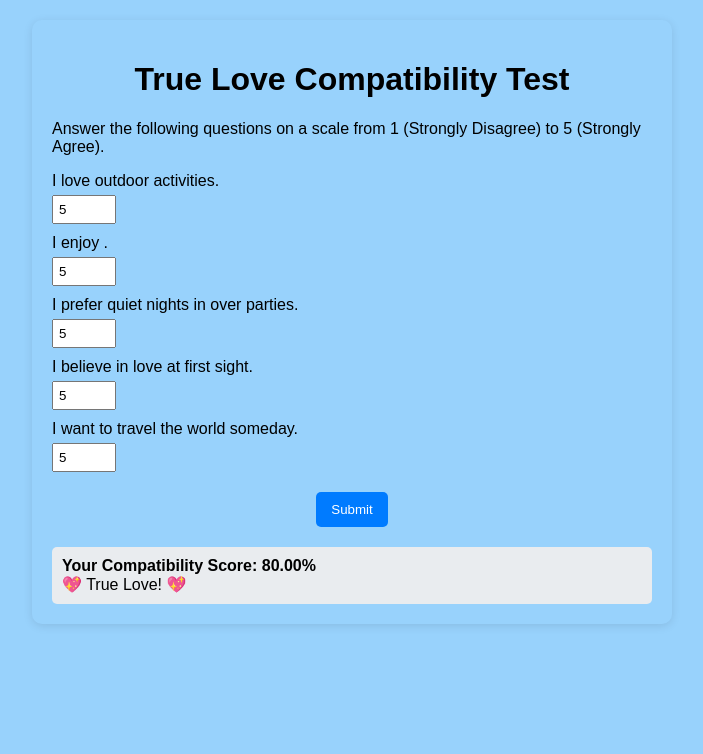
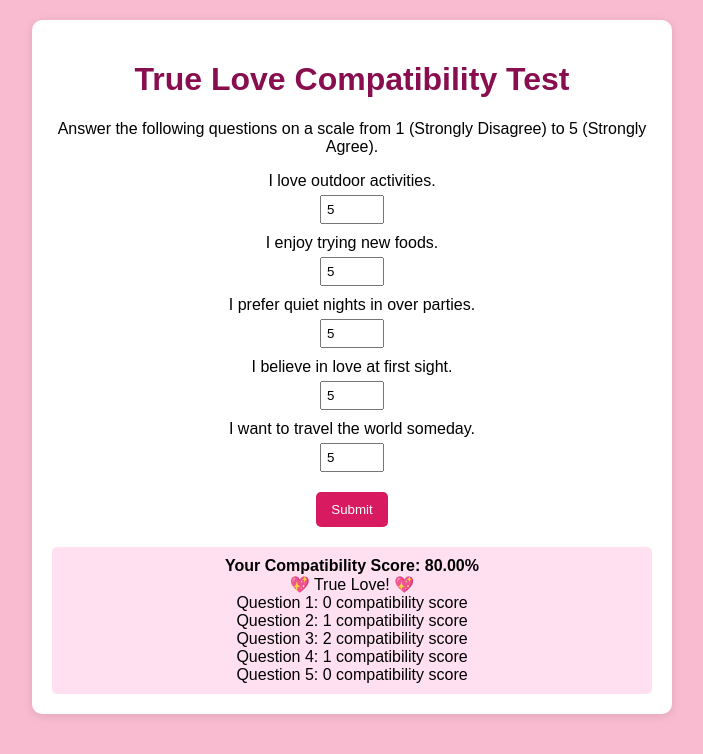
Before and after one commit to danielaalvarez12/matchmaker, a plain HTML site: page index.html in a window 1280 px wide. Both pictures are taken after typing "5", "5", "5", "5", "5" into the empty fields and a click on the button "Submit". Shown: the whole page, without its empty margins (288-991 px from the left). Drawn offline with Linux system fonts and the light colour scheme.

Commit message:
Update index.html

```diff
--- a/index.html
+++ b/index.html
@@ -3,19 +3,22 @@
 <head>
     <meta charset="UTF-8">
     <meta name="viewport" content="width=device-width, initial-scale=1.0">
-    <title>💖 True Love Compatibility Test 💖</title>
+    <title>True Love Compatibility Test</title>
     <style>
         body {
             font-family: Arial, sans-serif;
-            background-color: #98d2fc;
+            background-color: #f8bbd0; /* Light pink background */
             margin: 0;
             padding: 20px;
-            <img src="https://media.giphy.com/media/UVk5yzljef0kGiayL1/giphy.gif?cid=790b7611wyo6bo7av1zjauawh29fk51epnf8w4qjpplyvp7r&ep=v1_gifs_search&rid=giphy.gif&ct=g" alt="Cute">}
-        h1 {text-align: center;}
+            text-align: center;
+        }
+        h1 {
+            color: #880e4f; /* Dark pink */
+        }
         .container {
             max-width: 600px;
             margin: auto;
-            background-color; #yellow;
+            background: white;
             padding: 20px;
             border-radius: 10px;
             box-shadow: 0 2px 10px rgba(0, 0, 0, 0.1);
@@ -32,20 +35,24 @@
             display: block;
             margin: 20px auto;
             padding: 10px 15px;
-            background-color: #007bff;
+            background-color: #d81b60; /* Darker pink */
             color: white;
             border: none;
             border-radius: 5px;
             cursor: pointer;
         }
         button:hover {
-            background-color: #0056b3;
+            background-color: #c2185b;
         }
         .result {
             margin-top: 20px;
             padding: 10px;
-            background: #e9ecef;
+            background: #ffe0f0; /* Lighter pink */
             border-radius: 5px;
+        }
+        img {
+            max-width: 100px; /* Adjust size of GIF */
+            height: auto;
         }
     </style>
 </head>
@@ -63,9 +70,10 @@
     </div>
 
     <script>
+        // Constants
         const QUESTIONS = [
             { question: "I love outdoor activities.", answer: 5 },
-            { question: "I enjoy .", answer: 4 },
+            { question: "I enjoy trying new foods.", answer: 4 },
             { question: "I prefer quiet nights in over parties.", answer: 3 },
             { question: "I believe in love at first sight.", answer: 4 },
             { question: "I want to travel the world someday.", answer: 5 }
@@ -77,6 +85,7 @@
             runAway: 0
         };
 
+        // Function to create question elements
         function createQuestionElements() {
             const questionContainer = document.getElementById("questions");
             QUESTIONS.forEach((q, index) => {
@@ -87,6 +96,7 @@
             });
         }
 
+        // Validation function
         function validate() {
             for (let i = 0; i < QUESTIONS.length; i++) {
                 const answer = document.getElementById(`answer${i}`).value;
@@ -98,6 +108,7 @@
             return true;
         }
 
+        // Calculate compatibility
         function calculateCompatibility() {
             let totalScore = 0;
 
@@ -111,6 +122,7 @@
             return finalScore;
         }
 
+        // Display result
         function displayResult(score) {
             const resultDiv = document.getElementById("result");
             resultDiv.style.display = "block";
@@ -118,13 +130,24 @@
 
             if (score >= THRESHOLDS.trueLove) {
                 resultDiv.innerHTML += "💖 True Love! 💖";
+                resultDiv.innerHTML += `<https://media2.giphy.com/media/RDwjLqQ1P6CLC/200.webp?cid=790b7611rhp00mu5hnu6qbllh4qh45w5ejfg87sfg2k1z12t&ep=v1_gifs_search&rid=200.webp&ct=g">`;
             } else if (score >= THRESHOLDS.friends) {
-                resultDiv.innerHTML += "😊 Potential Friends!";
+                resultDiv.innerHTML += "😊 Friendzoned!";
+                resultDiv.innerHTML += `<https://media4.giphy.com/media/v1.Y2lkPTc5MGI3NjExZGpndTMwcHRrcnJ4cDl4a2tibnpvd3JlNW5xMG1xem4zbnowbG4ybSZlcD12MV9pbnRlcm5hbF9naWZfYnlfaWQmY3Q9Zw/F6zkGyRprztINoInaL/giphy.webp">`;
             } else {
                 resultDiv.innerHTML += "⚠️ You might want to run away!";
+                resultDiv.innerHTML += `<https://media4.giphy.com/media/v1.Y2lkPTc5MGI3NjExM3U3Njd0ZGxpdzlrd2JhNG1seGkxNmg4eDk4bGhkY2lncmJ6bmwxcCZlcD12MV9pbnRlcm5hbF9naWZfYnlfaWQmY3Q9Zw/gI0yX7C21YlHRZHrxR/giphy.webp">`;
             }
+
+            // Display individual compatibility scores
+            QUESTIONS.forEach((q, index) => {
+                const userAnswer = parseInt(document.getElementById(`answer${index}`).value);
+                const scoreDiff = Math.abs(userAnswer - q.answer);
+                resultDiv.innerHTML += `<br/>Question ${index + 1}: ${scoreDiff} compatibility score`;
+            });
         }
 
+        // Event listener for the submit button
         document.getElementById("submit").addEventListener("click", () => {
             if (validate()) {
                 const score = calculateCompatibility();
@@ -132,6 +155,7 @@
             }
         });
 
+        // Initialize the questions
         createQuestionElements();
     </script>
 </body>
```
